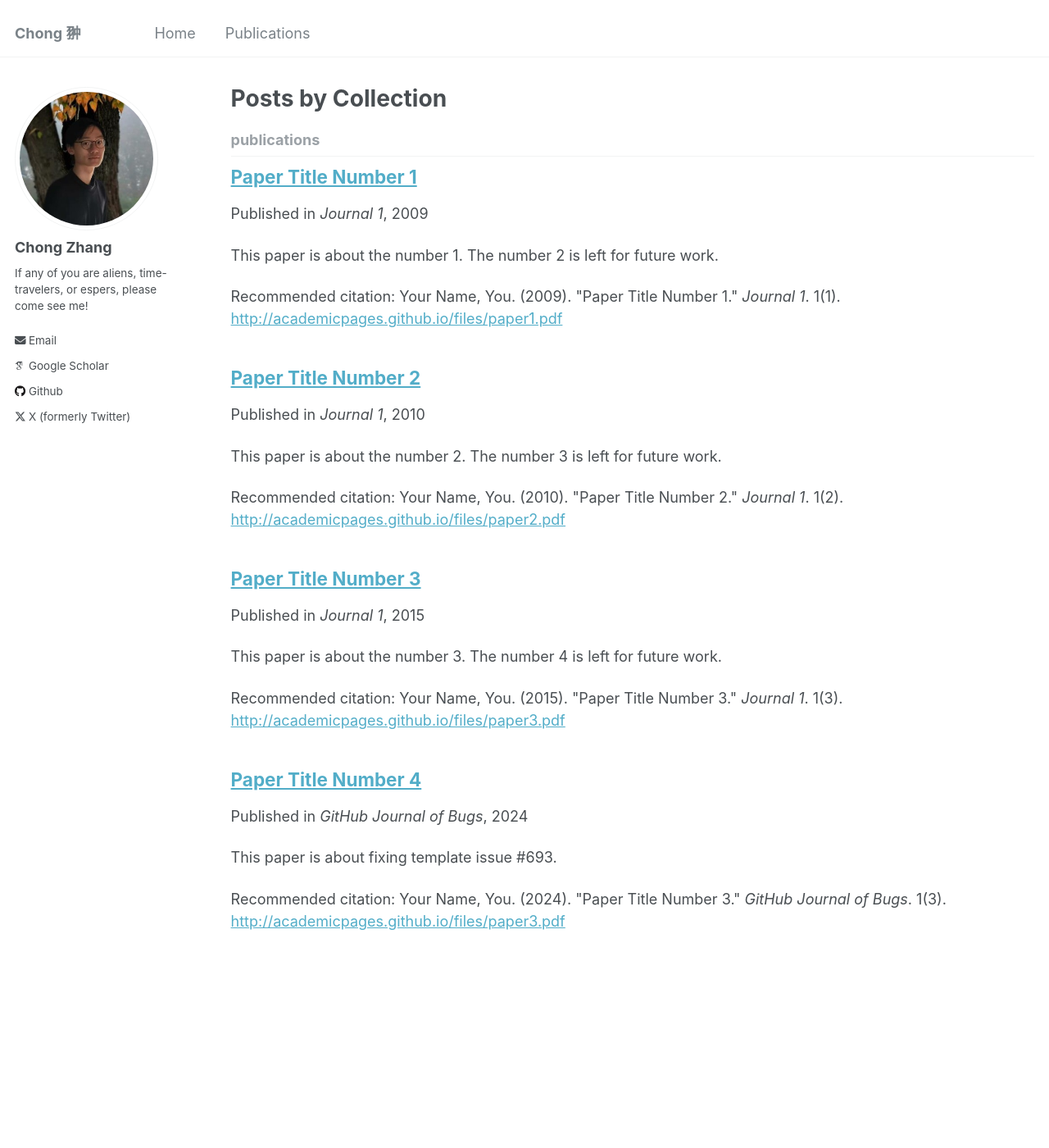
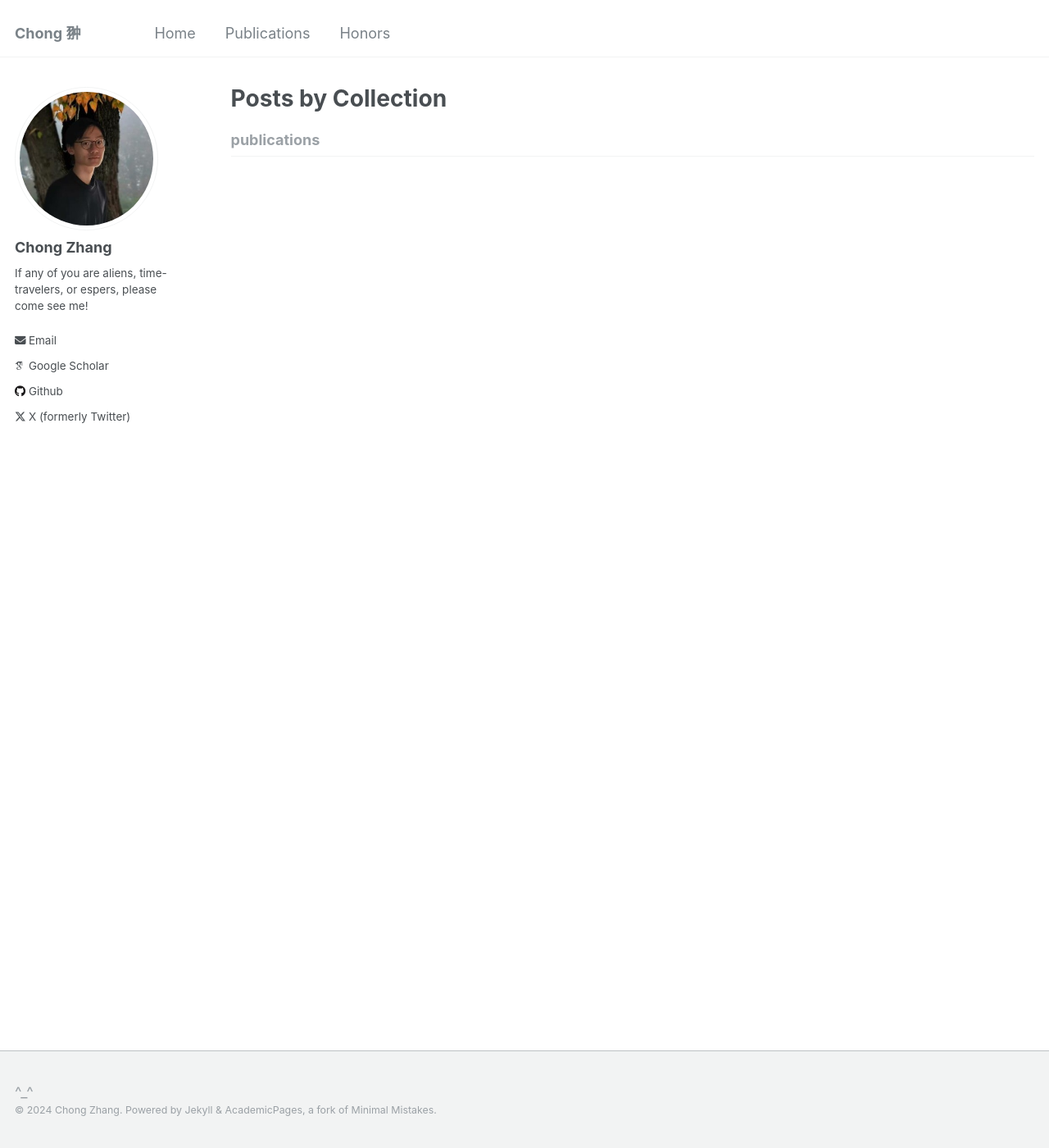
Before and after one commit to zita-ch/zita-ch.github.io, a Jekyll site: the page built from _pages/collection-archive.html, in a window 1280 px wide and 1400 px high. Shown: the whole window at 82% size. Built offline with Jekyll 4.4.1, drawn with Linux system fonts in a browser that asks for light colours; some web fonts are replaced.

Commit message:
add honor page

```diff
--- a/_data/navigation.yml
+++ b/_data/navigation.yml
@@ -6,3 +6,6 @@ main:
 
   - title: "Publications"
     url: /publications/
+
+  - title: "Honors"
+    url: /honors/
--- /dev/null
+++ b/_pages/honors.md
@@ -0,0 +1,33 @@
+---
+layout: archive
+title: "Honors"
+permalink: /honors/
+author_profile: true
+---
+
+<div class="wordwrap">This page lists my academic honors.
+</div>
+
+
+
+### Outstanding Papers:
+
+
++ [_Resilient Legged Local Navigation: Learning to Traverse with Compromised Perception End-to-End_](https://arxiv.org/pdf/2310.03581.pdf)
+  **Chong Zhang\***, Jin Jin\*, Jonas Frey, Nikita Rudin, Matias Mattamala, Cesar Cadena, Marco Hutter
+  2024 IEEE International Conference on Robotics and Automation (ICRA).
+  **Finalist of ICRA Best Paper Award in Cognitive Robotics**
+  [\[Website\]](https://sites.google.com/leggedrobotics.com/resilient-navigation)
+
+
+
++ [_Custom Sine Waves Are Enough for Imitation Learning of Bipedal Gaits with Different Styles_](https://arxiv.org/pdf/2204.04157.pdf).
+  Qi Wu\*, **Chong Zhang\***, Yanchen Liu
+  2022 IEEE International Conference on Mechatronics and Automation (ICMA).
+  Finalist of Toshio Fukuda Best Paper Award in Mechatroincs.
+  [\[Oral Presentation\]](/files/icma2022oral_compressed.pdf)
+
+
+### Other Honors:
+
++ tba
--- a/_publications/2009-10-01-paper-title-number-1.md
+++ /dev/null
@@ -1,12 +0,0 @@
----
-title: "Paper Title Number 1"
-collection: publications
-permalink: /publication/2009-10-01-paper-title-number-1
-excerpt: 'This paper is about the number 1. The number 2 is left for future work.'
-date: 2009-10-01
-venue: 'Journal 1'
-paperurl: 'http://academicpages.github.io/files/paper1.pdf'
-citation: 'Your Name, You. (2009). &quot;Paper Title Number 1.&quot; <i>Journal 1</i>. 1(1).'
----
-
-The contents above will be part of a list of publications, if the user clicks the link for the publication than the contents of section will be rendered as a full page, allowing you to provide more information about the paper for the reader. When publications are displayed as a single page, the contents of the above "citation" field will automatically be included below this section in a smaller font.
--- a/_publications/2010-10-01-paper-title-number-2.md
+++ /dev/null
@@ -1,12 +0,0 @@
----
-title: "Paper Title Number 2"
-collection: publications
-permalink: /publication/2010-10-01-paper-title-number-2
-excerpt: 'This paper is about the number 2. The number 3 is left for future work.'
-date: 2010-10-01
-venue: 'Journal 1'
-paperurl: 'http://academicpages.github.io/files/paper2.pdf'
-citation: 'Your Name, You. (2010). &quot;Paper Title Number 2.&quot; <i>Journal 1</i>. 1(2).'
----
-
-The contents above will be part of a list of publications, if the user clicks the link for the publication than the contents of section will be rendered as a full page, allowing you to provide more information about the paper for the reader. When publications are displayed as a single page, the contents of the above "citation" field will automatically be included below this section in a smaller font.
--- a/_publications/2015-10-01-paper-title-number-3.md
+++ /dev/null
@@ -1,12 +0,0 @@
----
-title: "Paper Title Number 3"
-collection: publications
-permalink: /publication/2015-10-01-paper-title-number-3
-excerpt: 'This paper is about the number 3. The number 4 is left for future work.'
-date: 2015-10-01
-venue: 'Journal 1'
-paperurl: 'http://academicpages.github.io/files/paper3.pdf'
-citation: 'Your Name, You. (2015). &quot;Paper Title Number 3.&quot; <i>Journal 1</i>. 1(3).'
----
-
-The contents above will be part of a list of publications, if the user clicks the link for the publication than the contents of section will be rendered as a full page, allowing you to provide more information about the paper for the reader. When publications are displayed as a single page, the contents of the above "citation" field will automatically be included below this section in a smaller font.
--- a/_publications/2024-02-17-paper-title-number-4.md
+++ /dev/null
@@ -1,12 +0,0 @@
----
-title: "Paper Title Number 4"
-collection: publications
-permalink: /publication/2024-02-17-paper-title-number-4
-excerpt: 'This paper is about fixing template issue #693.'
-date: 2024-02-17
-venue: 'GitHub Journal of Bugs'
-paperurl: 'http://academicpages.github.io/files/paper3.pdf'
-citation: 'Your Name, You. (2024). &quot;Paper Title Number 3.&quot; <i>GitHub Journal of Bugs</i>. 1(3).'
----
-
-The contents above will be part of a list of publications, if the user clicks the link for the publication than the contents of section will be rendered as a full page, allowing you to provide more information about the paper for the reader. When publications are displayed as a single page, the contents of the above "citation" field will automatically be included below this section in a smaller font.
```
Also changed, not shown: _pages/about.md (+1 -1 lines).
